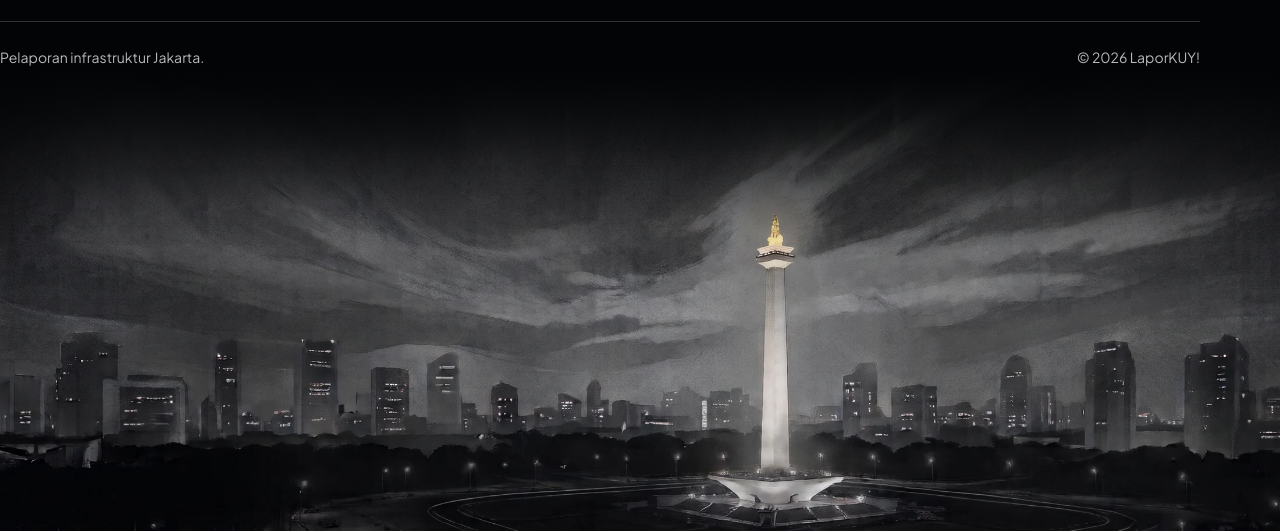
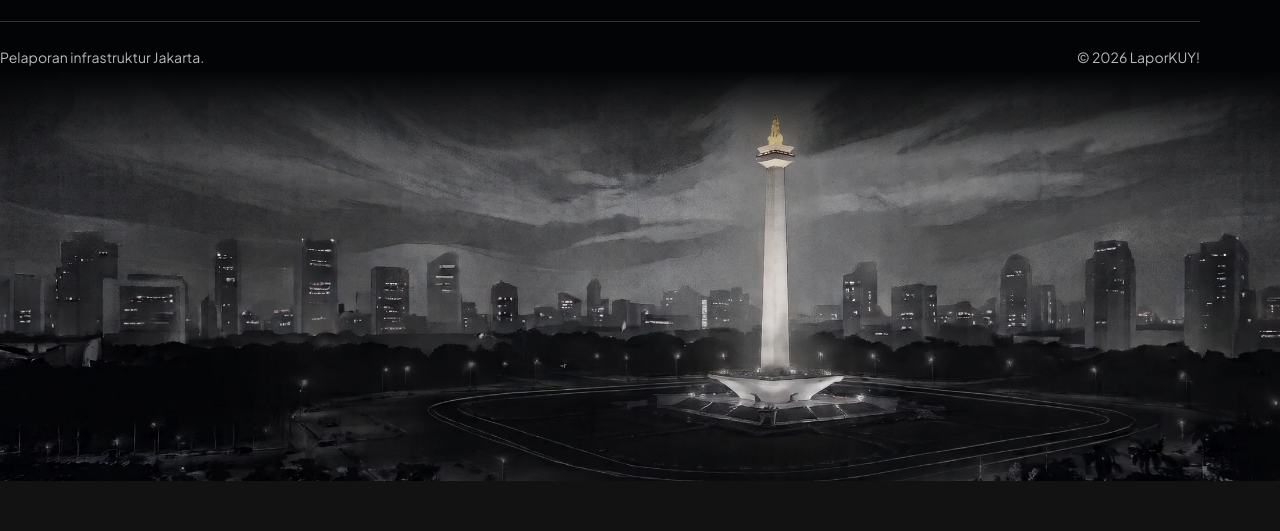
Before and after one commit to annazka/LaporinKUY, a Next.js app: page / in a window 1280 px wide. Shown: the part 6382-6913 px from the top of the page. After the commit the page ends 6863 px from the top, so only its background shows below. Built offline with nearby package versions, Linux system fonts and the light colour scheme; no server answers.

Commit message:
Bring footer artwork closer to the copyright text

```diff
--- a/app/landing-footer.css
+++ b/app/landing-footer.css
@@ -11,8 +11,9 @@ footer.landing-footer {
   color: #ededed;
 }
 .landing-footer-art {
-  height: max(280px, 40vw);
-  background: linear-gradient(#030405, transparent 35%), url('/media/landing-footer-monas.webp') center bottom / cover no-repeat;
+  height: max(230px, calc(29vw + 40px));
+  background: linear-gradient(#030405, transparent 22%), url('/media/landing-footer-monas.webp') center bottom no-repeat;
+  background-size: auto, auto max(370px, 55.8vw);
 }
 .landing-footer-content {padding-bottom: 0;}
 .landing-footer-top {display: grid; grid-template-columns: 1fr 1fr; gap: 80px;}
```
